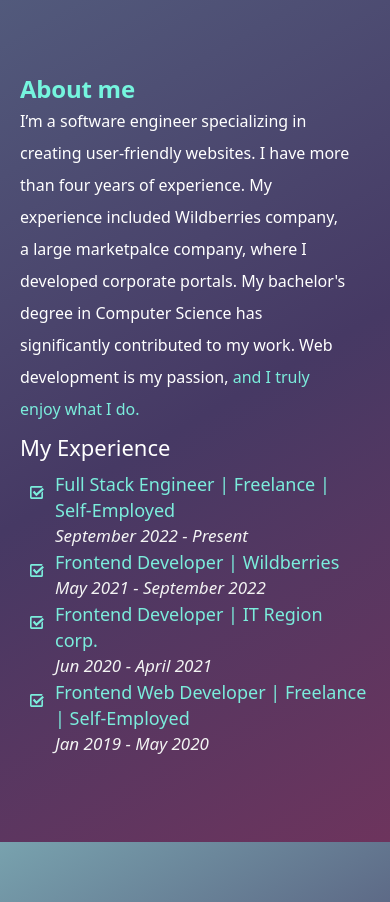
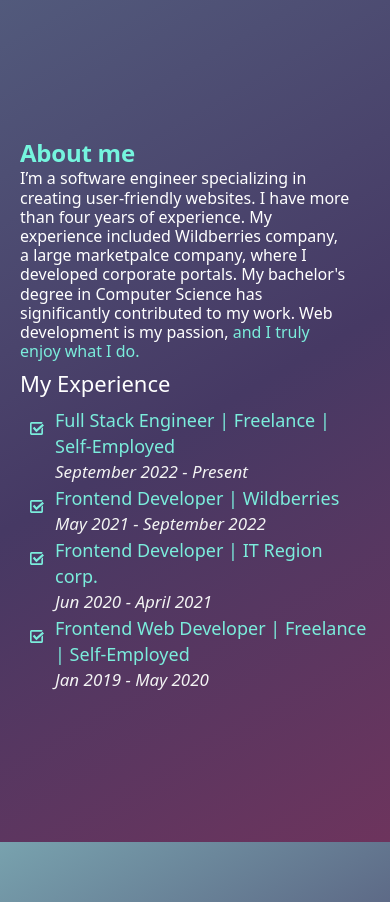
Before and after one commit to Alexander-webov/portfolio, a Next.js app: page / in a window 390 px wide. Shown: the part 846-1748 px from the top of the page. Built offline with nearby package versions, Linux system fonts and the light colour scheme; a web font is replaced by a local one.

Commit message:
fix mob -v contact text

```diff
--- a/app/styles/_media.scss
+++ b/app/styles/_media.scss
@@ -73,7 +73,9 @@
   }
   .about-content-smallText {
     font-size: 1rem;
+    line-height: 1.2;
   }
+
   .header {
     position: absolute;
   }
```
